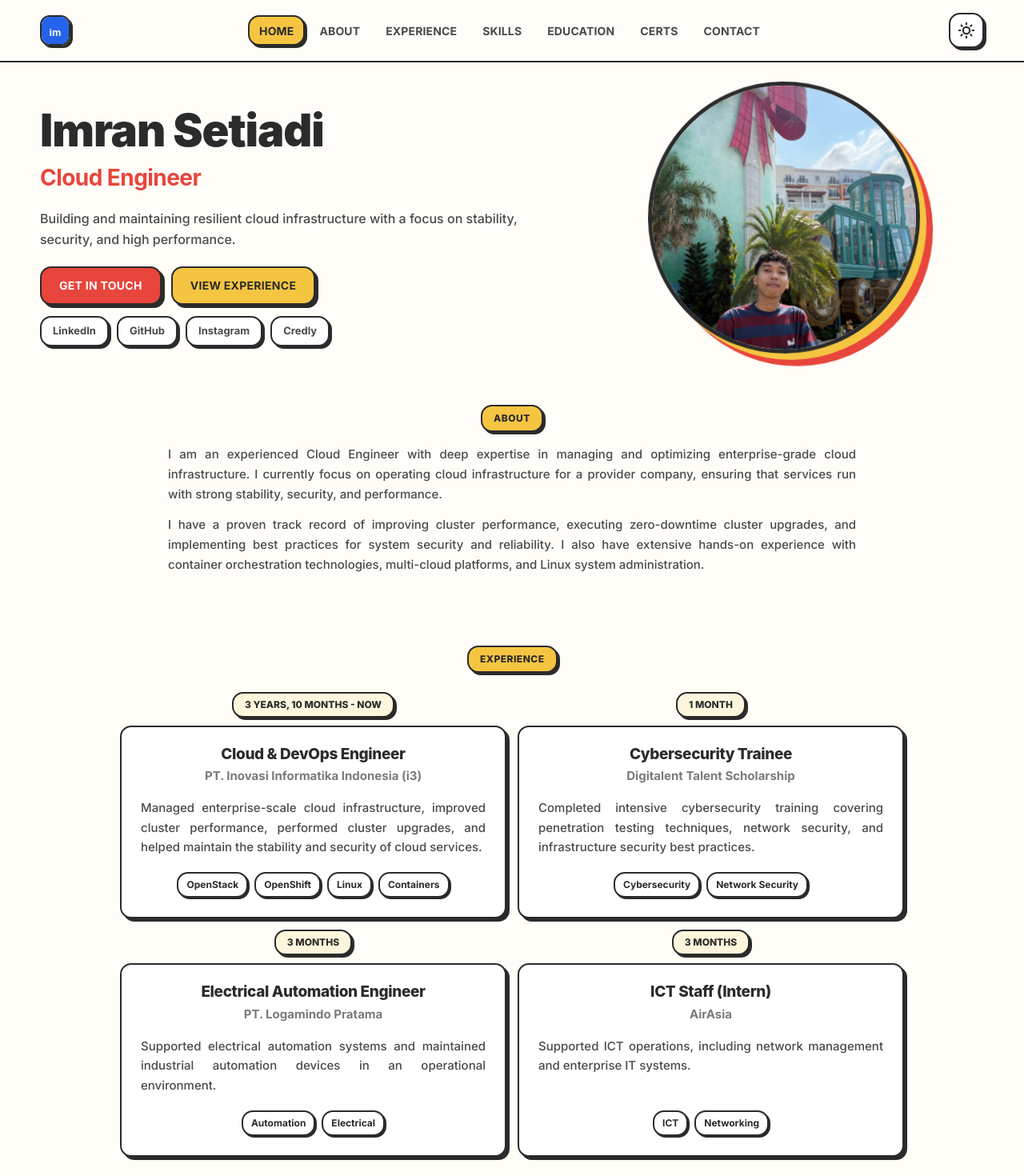
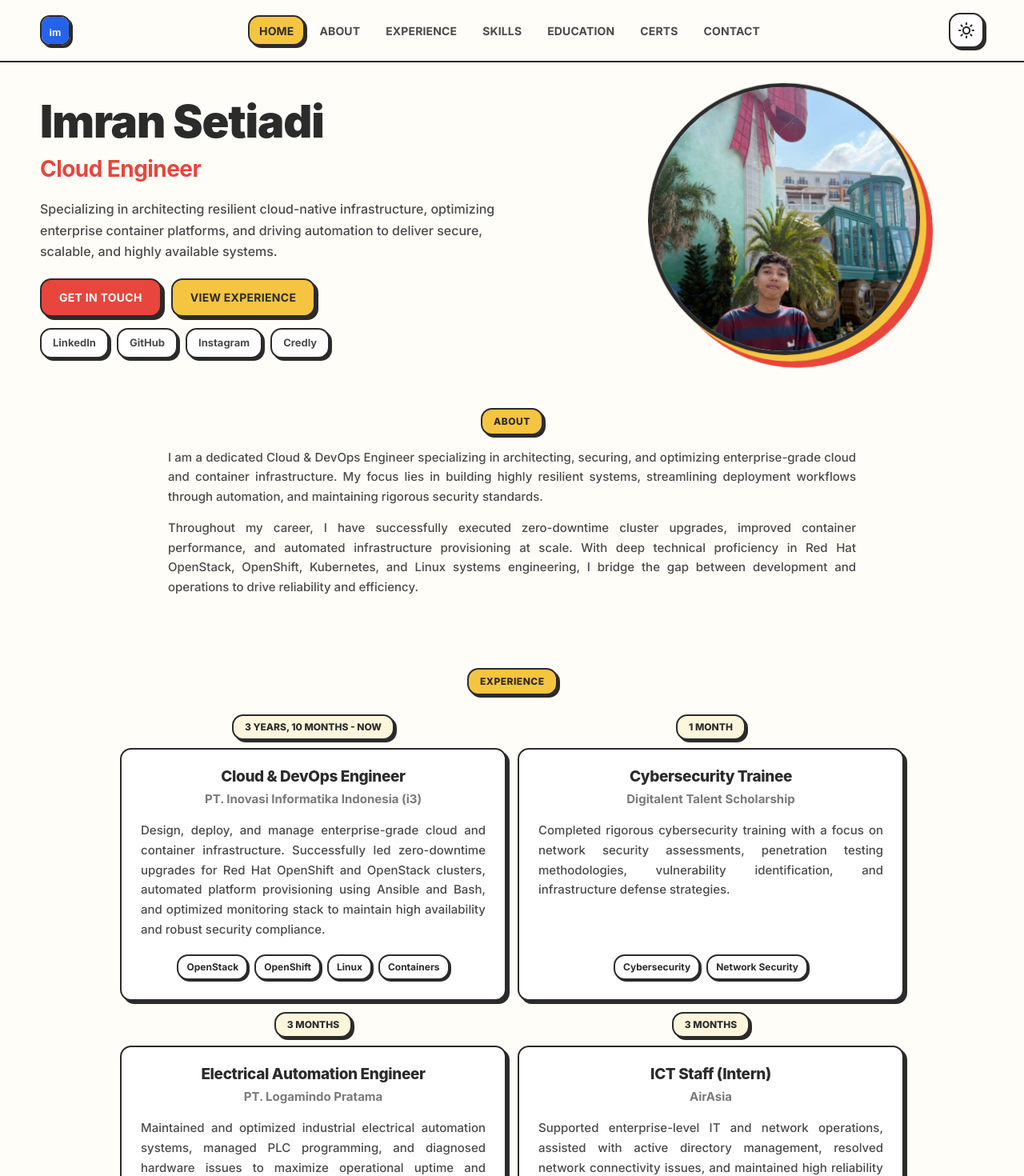
Before and after one commit to imransetiadi/about_me, a Next.js app: page / in a window 1280 px wide. Shown: the top 1470 px of the page at 80% size. Built offline with nearby package versions, Linux system fonts and the light colour scheme.

Commit message:
content: professionalize portfolio text, experiences, and metadata

```diff
--- a/src/app/manifest.ts
+++ b/src/app/manifest.ts
@@ -3,7 +3,7 @@ import type { MetadataRoute } from 'next';
 export default function manifest(): MetadataRoute.Manifest {
   return {
     name: 'Imran Setiadi | Cloud Engineer',
-    short_name: 'imboy',
+    short_name: 'Imran S.',
     description: 'Portfolio of Imran Setiadi, a Cloud Engineer focused on resilient cloud infrastructure.',
     start_url: '/',
     display: 'standalone',
--- a/src/app/page.tsx
+++ b/src/app/page.tsx
@@ -12,28 +12,28 @@ const experiences = [
     role: "Cloud & DevOps Engineer",
     company: "PT. Inovasi Informatika Indonesia (i3)",
     period: "3 years, 10 months - Now",
-    text: "Managed enterprise-scale cloud infrastructure, improved cluster performance, performed cluster upgrades, and helped maintain the stability and security of cloud services.",
+    text: "Design, deploy, and manage enterprise-grade cloud and container infrastructure. Successfully led zero-downtime upgrades for Red Hat OpenShift and OpenStack clusters, automated platform provisioning using Ansible and Bash, and optimized monitoring stack to maintain high availability and robust security compliance.",
     tags: ["OpenStack", "OpenShift", "Linux", "Containers"],
   },
   {
     role: "Cybersecurity Trainee",
     company: "Digitalent Talent Scholarship",
     period: "1 month",
-    text: "Completed intensive cybersecurity training covering penetration testing techniques, network security, and infrastructure security best practices.",
+    text: "Completed rigorous cybersecurity training with a focus on network security assessments, penetration testing methodologies, vulnerability identification, and infrastructure defense strategies.",
     tags: ["Cybersecurity", "Network Security"],
   },
   {
     role: "Electrical Automation Engineer",
     company: "PT. Logamindo Pratama",
     period: "3 months",
-    text: "Supported electrical automation systems and maintained industrial automation devices in an operational environment.",
+    text: "Maintained and optimized industrial electrical automation systems, managed PLC programming, and diagnosed hardware issues to maximize operational uptime and machinery efficiency.",
     tags: ["Automation", "Electrical"],
   },
   {
     role: "ICT Staff (Intern)",
     company: "AirAsia",
     period: "3 months",
-    text: "Supported ICT operations, including network management and enterprise IT systems.",
+    text: "Supported enterprise-level IT and network operations, assisted with active directory management, resolved network connectivity issues, and maintained high reliability across corporate ICT systems.",
     tags: ["ICT", "Networking"],
   },
 ];
@@ -101,7 +101,7 @@ export default function Home() {
             <div className={styles.heroCopy}>
               <h1>Imran Setiadi</h1>
               <h2 className={styles.heroRole}>Cloud Engineer</h2>
-              <p className={styles.heroSubtitle}>Building and maintaining resilient cloud infrastructure with a focus on stability, security, and high performance.</p>
+              <p className={styles.heroSubtitle}>Specializing in architecting resilient cloud-native infrastructure, optimizing enterprise container platforms, and driving automation to deliver secure, scalable, and highly available systems.</p>
               <div className={styles.heroActions}>
                 <a href="#contact" className="btn btn-primary">Get in Touch</a>
                 <a href="#experience" className="btn btn-secondary">View Experience</a>
@@ -134,10 +134,10 @@ export default function Home() {
             </div>
             <div className={`${styles.aboutText} ${styles.reveal}`}>
               <p>
-                I am an experienced Cloud Engineer with deep expertise in managing and optimizing enterprise-grade cloud infrastructure. I currently focus on operating cloud infrastructure for a provider company, ensuring that services run with strong stability, security, and performance.
+                I am a dedicated Cloud & DevOps Engineer specializing in architecting, securing, and optimizing enterprise-grade cloud and container infrastructure. My focus lies in building highly resilient systems, streamlining deployment workflows through automation, and maintaining rigorous security standards.
               </p>
               <p>
-                I have a proven track record of improving cluster performance, executing zero-downtime cluster upgrades, and implementing best practices for system security and reliability. I also have extensive hands-on experience with container orchestration technologies, multi-cloud platforms, and Linux system administration.
+                Throughout my career, I have successfully executed zero-downtime cluster upgrades, improved container performance, and automated infrastructure provisioning at scale. With deep technical proficiency in Red Hat OpenStack, OpenShift, Kubernetes, and Linux systems engineering, I bridge the gap between development and operations to drive reliability and efficiency.
               </p>
             </div>
           </div>
@@ -182,7 +182,7 @@ export default function Home() {
               <h3>Bachelor of Informatics Engineering</h3>
               <span>University of Lampung</span>
               <p>
-                Completed an Informatics Engineering program with a focus on system development and computer networking.
+                Graduated with a curriculum focused on software engineering, distributed systems, database management, and advanced computer networking.
               </p>
             </div>
           </div>
@@ -224,7 +224,7 @@ export default function Home() {
             </div>
             <div className={styles.contactGrid}>
               <div className={styles.contactInfo}>
-                <p className={styles.reveal}>Feel free to reach out for collaborations, project inquiries, or just to say hello! I will get back to you as soon as possible.</p>
+                <p className={styles.reveal}>Please feel free to reach out to discuss professional collaborations, project consulting, or technical opportunities. I will respond to your inquiry as soon as possible.</p>
                 <div className={styles.contactCards}>
                   {contacts.map((contact) => {
                     const content = (
```
